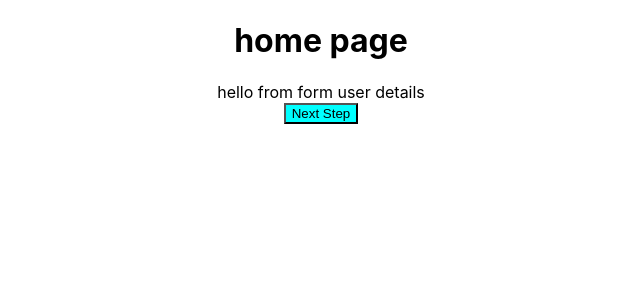
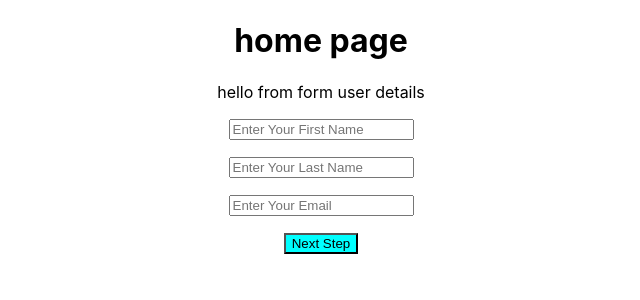
Before and after one commit to neotazman/multistep-form, a React (Create React App) app: page / in a window 1280 px wide. Shown: the top 300 px of the page, without its empty margins (319-959 px from the left). Built offline with nearby package versions, Linux system fonts and the light colour scheme; the HTML template or start-up script is replaced by a standard one.

Commit message:
added two form pages with functionality

```diff
--- a/package.json
+++ b/package.json
@@ -6,6 +6,7 @@
     "@testing-library/jest-dom": "^5.11.4",
     "@testing-library/react": "^11.1.0",
     "@testing-library/user-event": "^12.1.10",
+    "nodemon": "^2.0.15",
     "react": "^17.0.2",
     "react-dom": "^17.0.2",
     "react-scripts": "4.0.3",
--- a/src/components/FormPersonalDetails.js
+++ b/src/components/FormPersonalDetails.js
@@ -1,9 +1,14 @@
 import React from 'react'
 
-export default function FormPersonalDetails() {
+export default function FormPersonalDetails({ state, handleInputChange}) {
+    const { occupation, city, bio } = state
+
     return (
         <div>
-
+            hello from personal details
+            <p><input name='occupation' placeholder='State Your Occupation' value={occupation} onChange={handleInputChange} /></p>
+            <p><input name='city' placeholder='What City Are You From?' value={city} onChange={handleInputChange} /></p>
+            <p><textarea name='bio' placeholder='Tell Me About Yourself' value={bio} onChange={handleInputChange} /></p>
         </div>
     )
 }
--- a/src/components/FormUserDetails.js
+++ b/src/components/FormUserDetails.js
@@ -1,9 +1,15 @@
 import React from 'react'
 
-export default function FormUserDetails() {
+export default function FormUserDetails({ state, handleInputChange }) {
+
+    const { firstName, lastName, email } = state
+
     return (
         <div>
             hello from form user details
+            <p><input name="firstName" placeholder="Enter Your First Name" value={firstName} onChange={handleInputChange}></input></p>
+            <p><input name='lastName' placeholder="Enter Your Last Name" value={lastName} onChange={handleInputChange}></input></p>
+            <p><input name='email' placeholder="Enter Your Email" value={email} onChange={handleInputChange}></input></p>
         </div>
     )
 }
--- a/src/components/UserForm.js
+++ b/src/components/UserForm.js
@@ -1,5 +1,6 @@
 import React, { useState } from 'react'
 import FormUserDetails from './FormUserDetails'
+import FormPersonalDetails from './FormPersonalDetails'
 
 export default function UserForm() {
     const initialState = {
@@ -14,9 +15,13 @@ export default function UserForm() {
 
     const[state, setState] = useState(initialState)
 
+    const handleInputChange = (e) => { //after I make the forms
+        e.preventDefault()
+        setState( { ...state, [e.target.name]: e.target.value } )
+        console.log(state)
+    }
 
     const nextStep = () => {
-        console.log(state)
         setState( { ...state, step: state.step + 1 })
     }
     const previousStep = () => {
@@ -28,7 +33,7 @@ export default function UserForm() {
           return (
               <div>
                 <h1>home page</h1>
-                <FormUserDetails />
+                <FormUserDetails state={state} handleInputChange={handleInputChange} />
                 <button onClick={nextStep} className="navigate next">Next Step</button>
               </div>
 
@@ -37,6 +42,7 @@ export default function UserForm() {
           return (
             <div>
                 <h1>page 2</h1>
+                <FormPersonalDetails state={state} handleInputChange={handleInputChange} />
                 <button onClick={previousStep} className="navigate previous">Previous Step</button>
                 <button onClick={nextStep} className="navigate next">Next Step</button>
             </div>
```
Also changed, not shown: 1 other file (tests, documents, lock files or other folders).
